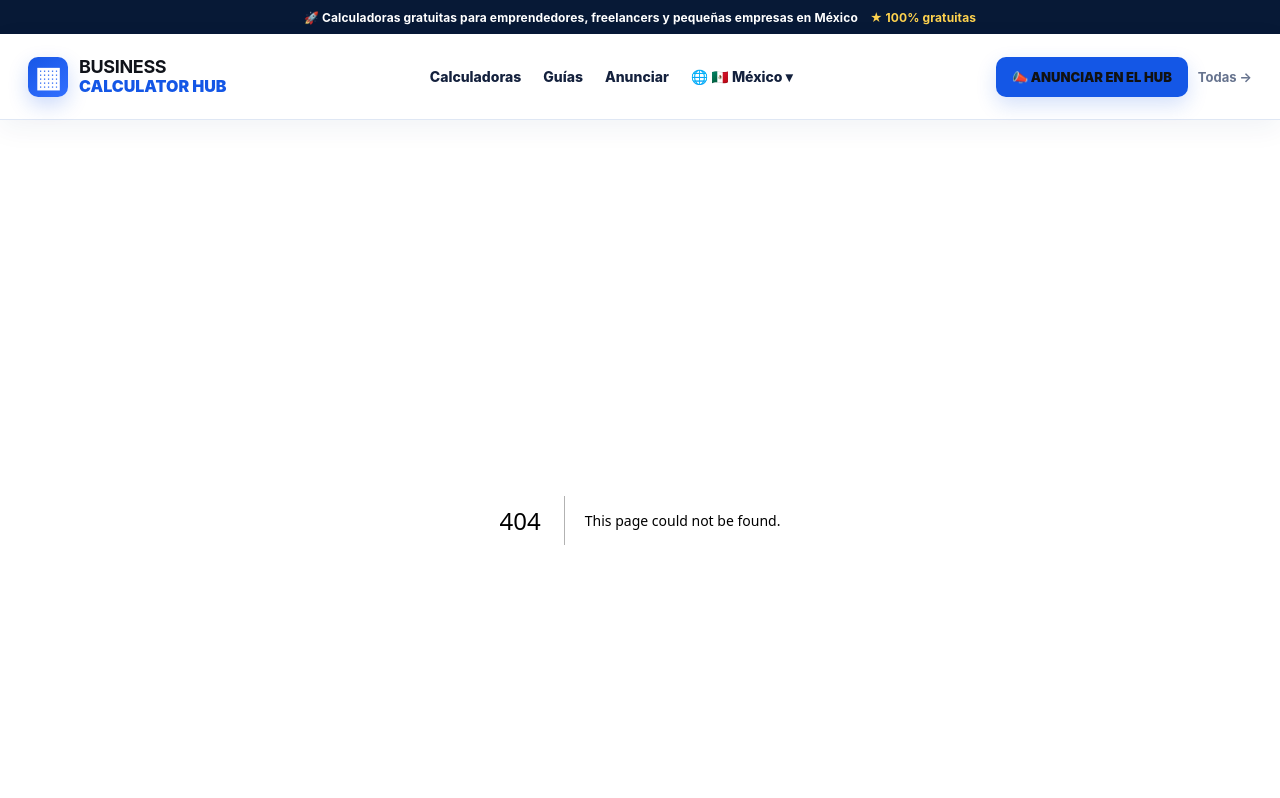
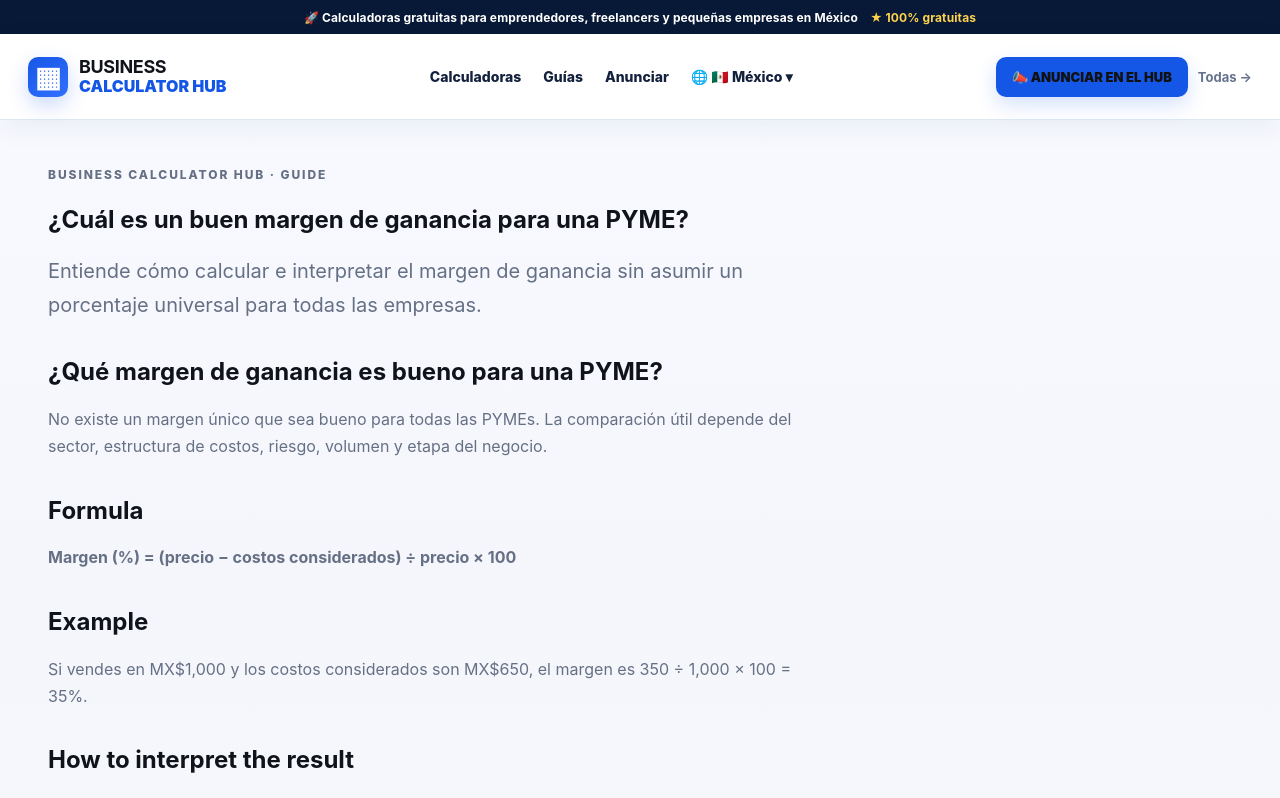
Before and after one commit to luizferdazzi-commits/business-calculator-hub, a Next.js app: page /es-mx/guides/buen-margen-de-ganancia in a window 1280 px wide. Before the commit this address had no page. Shown: the top 798 px of the page. Built offline with nearby package versions, Linux system fonts and the light colour scheme.

Commit message:
Expose localized multilingual acquisition guide clusters

```diff
--- /dev/null
+++ b/app/[locale]/guides/[topic]/page.tsx
@@ -0,0 +1,5 @@
+import {notFound} from 'next/navigation';import type{Metadata}from'next';import{getGrowthGuide,GrowthGuidePage}from'../../../components/GrowthGuide';
+const map:Record<string,string[]>={'es-mx':['roi-marketing','buen-margen-de-ganancia'],'es-cl':['roi-inversion','margen-pyme'],'de-de':['roi-berechnen','gute-gewinnmarge'],'en-in':['startup-runway-india','freelance-hourly-rate-india'],'en-gb':['break-even-uk-business','good-profit-margin-uk'],'ja-jp':['roi-keisan','break-even-keisan']};
+export function generateStaticParams(){return Object.entries(map).flatMap(([locale,topics])=>topics.map(topic=>({locale,topic})))}
+export async function generateMetadata({params}:{params:Promise<{locale:string,topic:string}>}):Promise<Metadata>{const{locale,topic}=await params;if(!map[locale]?.includes(topic))return{};const g=getGrowthGuide(`${locale}:${topic}`);if(!g)return{};return{title:g.title,description:g.description,alternates:{canonical:`/${locale}/guides/${topic}`},openGraph:{title:g.title,description:g.description,url:`/${locale}/guides/${topic}`,type:'article'}}}
+export default async function Page({params}:{params:Promise<{locale:string,topic:string}>}){const{locale,topic}=await params;if(!map[locale]?.includes(topic))notFound();const g=getGrowthGuide(`${locale}:${topic}`);if(!g)notFound();return <GrowthGuidePage guide={g} prefix={`/${locale}/guides`}/>}
```
